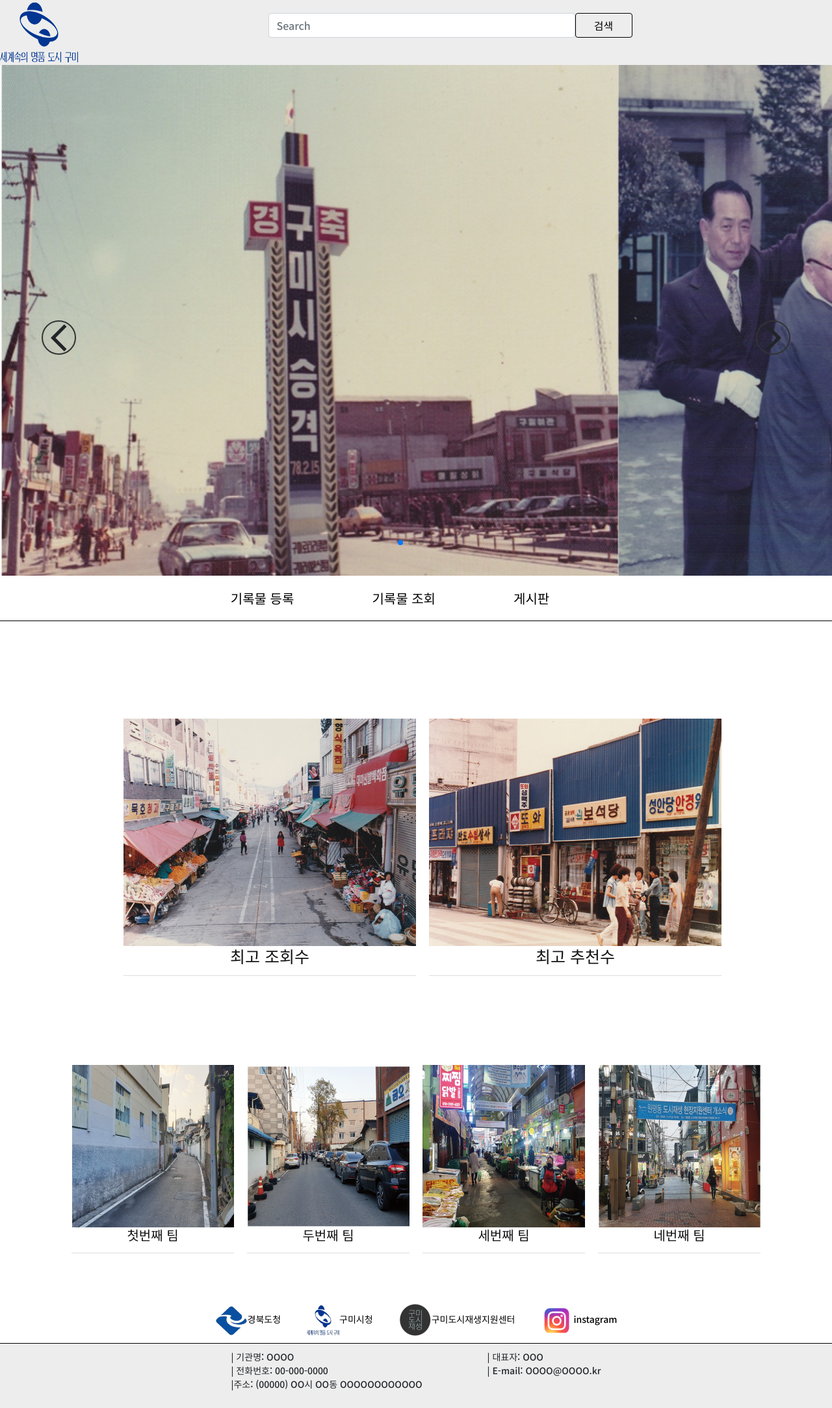
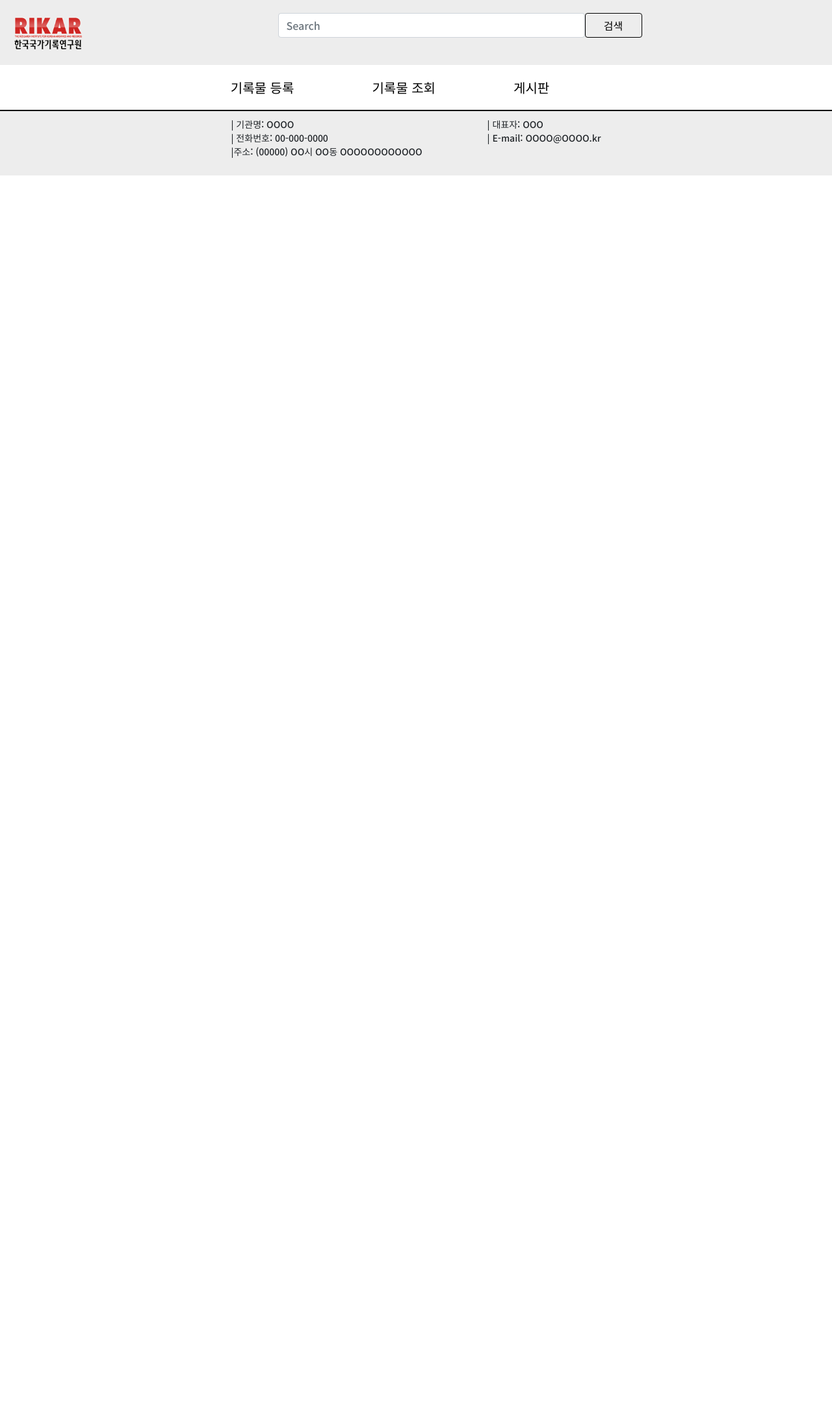
Before and after one commit to ykj33/WAP, a PHP site: page / in a window 1280 px wide; the page is wider, and only the part inside the window is pictured. Shown: that part at 65% size. After the commit the page ends 270 px from the top of that part, so only its background shows below. Run offline with PHP 8.4, Linux system fonts and the light colour scheme.

Commit message:
20210720 logo 변경

```diff
--- a/css/main.css
+++ b/css/main.css
@@ -81,7 +81,7 @@
 
 .logo-line .logo {
     height: 100px;
-    width: 120px;
+    width: 150px;
     float: left;
 }
 
@@ -93,7 +93,7 @@
     color: black;
 }
 
-.banner {
+/* .banner {
     position: relative;
 }
 
@@ -154,7 +154,7 @@
 .banner .swiper-next:hover {
     background-color: #333;
     color: #fff;
-}
+} */
 
 .menu-group {
     display: flex;
--- a/index.html
+++ b/index.html
@@ -59,7 +59,7 @@
         <div class="logo-line">
             <div class="logo">
                 <a href="http://rikarsong.cafe24.com/wap/index.html">
-                    <img src="./image/gumi_logo.png" alt="로고" class="logo">
+                    <img src="./image/rikar_logo.png" alt="로고" class="logo">
                 </a>
                 <div class="login">
                     <a href="#">
@@ -76,7 +76,7 @@
         </div>
 
         <!-- banner 부분-->
-        <div class="banner">
+        <!-- <div class="banner">
             <div class="swiper-container">
                 <div class="swiper-wrapper">
                     <div class="swiper-slide">
@@ -101,7 +101,7 @@
                 </div>
             </div>
             <img src="./image/wp_banner1.png">
-        </div>
+        </div> -->
         <!-- menu 부분 -->
         <div class="menu-group">
             <div class="menu">
@@ -115,8 +115,8 @@
             </div>
         </div>
     </header>
-    <!-- content 부분 -->
-    <div class="content">
+    <!-- content-->
+    <!-- <div class="content">
         <div class="inner">
             <div class="box1">
                 <ul class="clearfix">
@@ -176,11 +176,13 @@
                 </ul>
             </div>
         </div>
-    </div>
-    <!-- inner 끝 -->
-    <!-- footer 시작 -->
+    </div> -->
+    <!-- content-->
+    <!-- inner -->
+    <!-- footer-->
+
     <footer>
-        <div class="footer-logo-group">
+        <!-- <div class="footer-logo-group">
             <div class="footer-logo">
                 <a href="https://www.gb.go.kr/Main/index.html"><img src="image/gb_mark.png"
                         alt="경북도청 로고"><span>경북도청</span></a>
@@ -199,8 +201,7 @@
                 <a href="https://www.instagram.com/gumi_urc/"><img src="image/instagram.png"
                         alt="구미시 원평동 현장지원센터 SNS 로고"><span>instagram</span></a>
             </div>
-        </div>
-        </div>
+        </div> -->
         <div class="footer-description">
             <div class="mylogo">
 
@@ -222,8 +223,8 @@
 
             </div>
         </div>
-
     </footer>
+    <!-- footer-->
 </body>
 
 </html>
--- a/record_regist.html
+++ b/record_regist.html
@@ -62,7 +62,7 @@
     <div class="logo-line">
         <div class="logo">
             <a href="http://rikarsong.cafe24.com/wap/index.html">
-                <img src="./image/gumi_logo.png" alt="로고" class="logo">
+                <img src="./image/rikar_logo.png" alt="로고" class="logo">
             </a>
             <div class="login">
                 <a href="#">
```
Also changed, not shown: image/rikar_logo.png (added).
